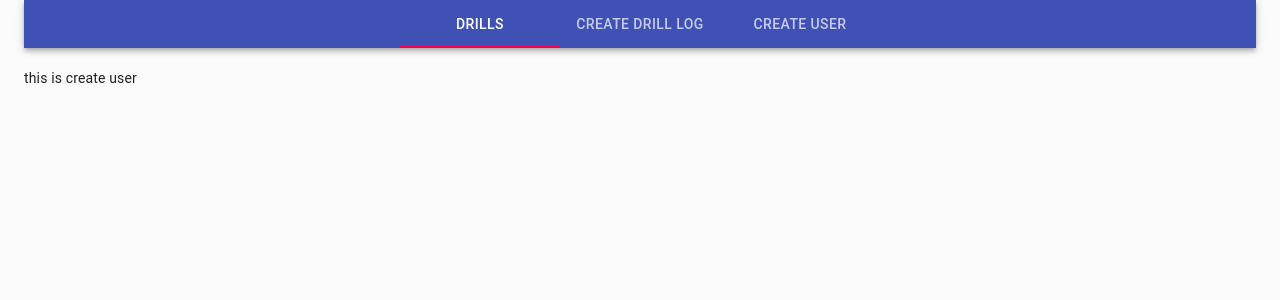
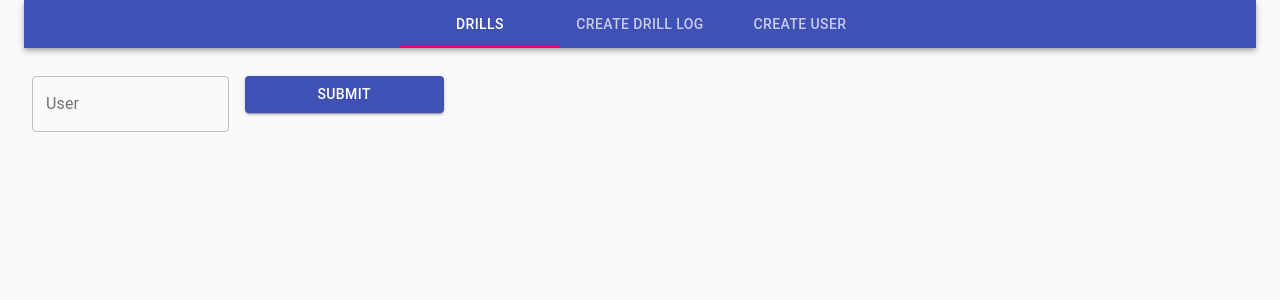
Before and after one commit to upluke/JudoTracker, a React (Create React App) app: page /user in a window 1280 px wide. Shown: the top 300 px of the page. Built offline with nearby package versions, Linux system fonts and the light colour scheme.

Commit message:
createUser

```diff
--- a/src/components/create-user.js
+++ b/src/components/create-user.js
@@ -1,5 +1,49 @@
 import React from "react";
+import TextField from "@material-ui/core/TextField";
+import Button from "@material-ui/core/Button";
+import { makeStyles } from "@material-ui/core/styles";
+
+const useStyles = makeStyles((theme) => ({
+  root: {
+    "& > *": {
+      margin: theme.spacing(1),
+      width: "25ch",
+    },
+  },
+}));
 
 export default () => {
-  return <div>this is create user</div>;
+  const [state, setState] = React.useState({ username: "" });
+  const classes = useStyles();
+
+  const onChange = (e) => {
+    setState({ username: e.target.value });
+  };
+
+  const onSubmit = (e) => {
+    e.preventDefault();
+    const display = state.username;
+    console.log("username: ", display);
+    setState({ username: " " });
+  };
+
+  return (
+    <form className={classes.root} noValidate autoComplete="off">
+      <TextField
+        id="outlined-basic"
+        label="User"
+        variant="outlined"
+        value={state.username}
+        onChange={(e) => onChange(e)}
+      />
+      <Button
+        variant="contained"
+        color="primary"
+        href="#contained-buttons"
+        onClick={(e) => onSubmit(e)}
+      >
+        Submit
+      </Button>
+    </form>
+  );
 };
```
